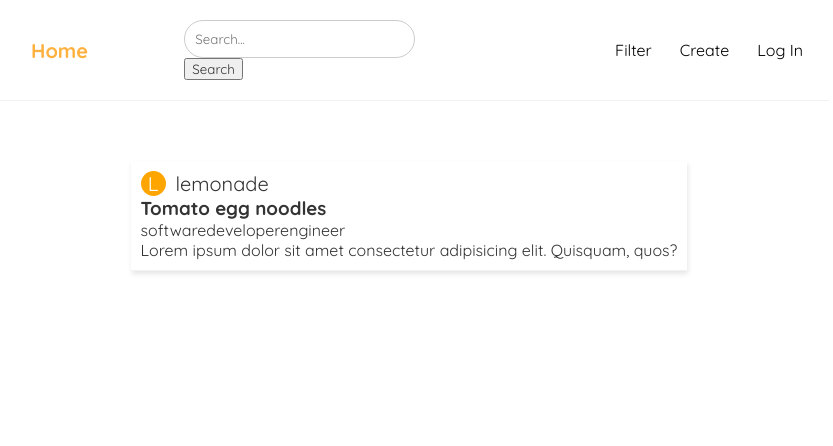
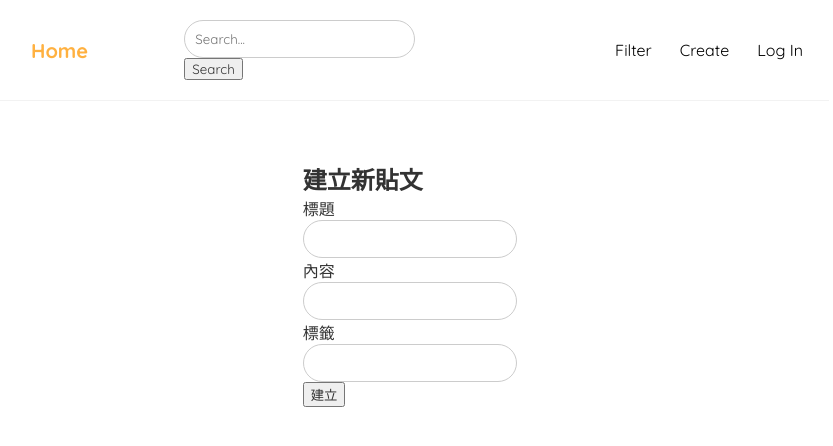
Before and after one commit to James-1723/DB_Management, a React (Create React App) app: page /create in a window 1280 px wide. Before the commit this address led to /. Shown: the top 446 px of the page, without its empty margins (231-1064 px from the left). Built offline with nearby package versions, Linux system fonts and the light colour scheme.

Commit message:
新增建立貼文介面

```diff
--- a/src/App.js
+++ b/src/App.js
@@ -7,6 +7,7 @@ import NotFound from './pages/NotFound.js';
 import Login from './pages/Login.js';
 import Signup from './pages/Signup.js';
 import User from './pages/User.js';
+import Create from './pages/Create.js';
 
 import './App.js';
 
@@ -23,6 +24,7 @@ function App() {
                   <Route path='/login' element={<Login />} />
                   <Route path='/sign-up' element={<Signup />} />
                   <Route path='/user' element={<User />} />
+                  <Route path='/create' element={<Create />} />
                 </Routes>
               </div>
           </UserProvider>
--- a/src/context/UserContext.js
+++ b/src/context/UserContext.js
@@ -4,19 +4,19 @@ const UserContext = createContext();
 
 export const UserProvider = ({children}) => {
     const [user, setUser] = useState(null);
-    const [loading, setLoading] = useState(true); // 加載狀態
+    const [loading, setLoading] = useState(true);
 
     useEffect(() => {
         const fetchUser = async () => {
-            setLoading(true); // 開始加載
+            setLoading(true);
             const userData = localStorage.getItem("user");
             if(userData) {
-                setUser(JSON.parse(userData)); // 確保進行JSON解析
+                setUser(JSON.parse(userData));
                 console.log(userData, 'user status');
             } else {
                 console.log('沒有找到 user');
             }
-            setLoading(false); // 結束加載
+            setLoading(false);
         }
 
         fetchUser();
--- /dev/null
+++ b/src/pages/Create.js
@@ -0,0 +1,25 @@
+const Create = () => {
+    return (
+        <div>
+            <h2>建立新貼文</h2>
+            <p>標題</p>
+            <input
+                type="text"
+                required
+            ></input>
+            <p>內容</p>
+            <input
+                type="text"
+                required
+            ></input>
+            <p>標籤</p>
+            <input
+                type="text"
+                required
+            ></input>
+            <button>建立</button>
+        </div>
+    );
+}
+
+export default Create;
--- a/src/pages/Navbar.js
+++ b/src/pages/Navbar.js
@@ -20,7 +20,7 @@ const Navbar = () => {
             </form>
             <div className="links">
                 <Link to='/'>Filter</Link>
-                <Link to='/'>Create</Link>
+                <Link to='/create'>Create</Link>
                 {
                     user
                     ? <Link to='/user'>Personal</Link>
--- a/src/pages/User.js
+++ b/src/pages/User.js
@@ -1,18 +1,24 @@
 import { useState } from 'react';
 import { useUser } from '../context/UserContext.js';
+import { useNavigate } from 'react-router-dom';
 
 const User = () => {
-    const {user} = useUser();
+    const {user, setUser} = useUser();
     const displayName = user && user.user_name ? user.user_name : '';
+    const navigate = useNavigate();
 
-    if (!user) {
-        return <div>Loading...</div>; // 或其他臨時顯示
+    const logout = () => {
+        setUser(null)
+        localStorage.removeItem('user');
+        navigate('/')
+        console.log('登出成功')
     }
 
     return (
         <div>
             <p>This is title page</p>
             <p className={displayName ? '' : 'hide'}>Hello, {displayName}</p>
+            <button onClick={logout}>Log out</button>
         </div>
     );
 }
```
